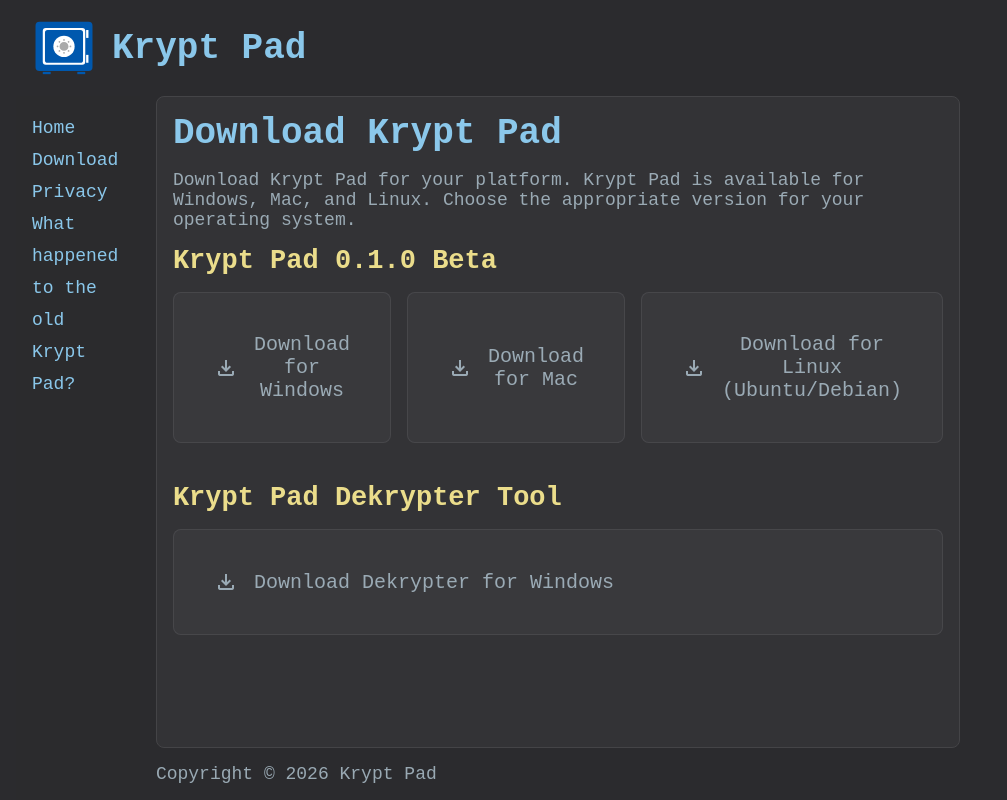
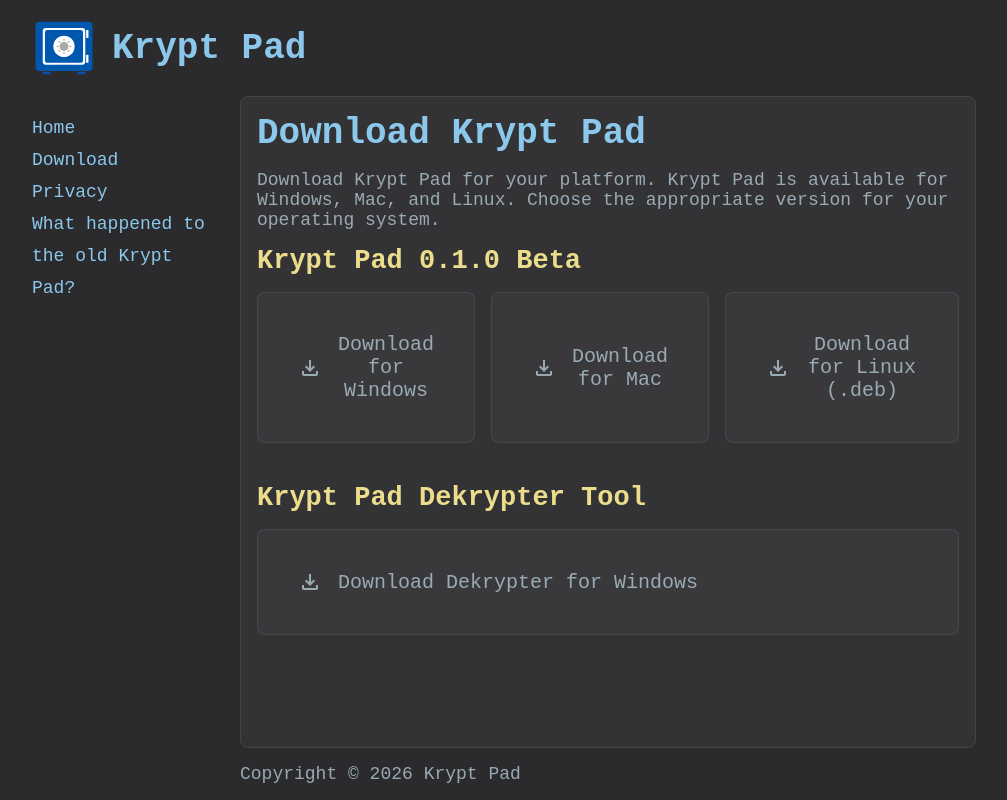
Before and after one commit to KryptPad/krypt-pad-website, a Vue app: page /download in a window 1280 px wide. Shown: the whole page, without its empty margins (144-1151 px from the left). Built offline with nearby package versions, Linux system fonts and the light colour scheme.

Commit message:
style updates

```diff
--- a/src/routes/DownloadView.vue
+++ b/src/routes/DownloadView.vue
@@ -34,7 +34,7 @@
                 class="btn btn-lg p-5"
             >
                 <span class="material-symbols-outlined">download</span>
-                <span>Download for Linux (Ubuntu/Debian)</span>
+                <span>Download for Linux (.deb)</span>
             </a>
         </div>
 
--- a/src/styles/site.css
+++ b/src/styles/site.css
@@ -228,10 +228,11 @@ header {
     transform: translateX(-100%);
     background-color: var(--menu-background-color);
     backdrop-filter: blur(10px);
-    width: 16rem;
+    width: 14rem;
     backdrop-filter: blur(var(--blur-radius));
     border-right: 1px solid var(--content-border-color);
     transition: all 0.2s ease-in-out;
+    flex-shrink: 0;
 }
 
 #menu.visible {
@@ -252,6 +253,7 @@ header {
     flex: 1;
     border: 1px solid var(--content-border-color);
     border-radius: var(--border-radius);
+
 }
 
 #main header button {
@@ -407,12 +409,12 @@ header {
         display: none;
     }
 
-    #content {
+    #content-wrapper {
         margin-left: 0;
         margin-right: 0;
         border-radius: 0.5rem;
-        border-top: 1px solid var(--content-border-color);
-        border-left: 1px solid var(--content-border-color);
+        /* border-top: 1px solid var(--content-border-color);
+        border-left: 1px solid var(--content-border-color); */
     }
 
     #download-buttons {
```
Also changed, not shown: 1 other file (tests, documents, lock files or other folders).
